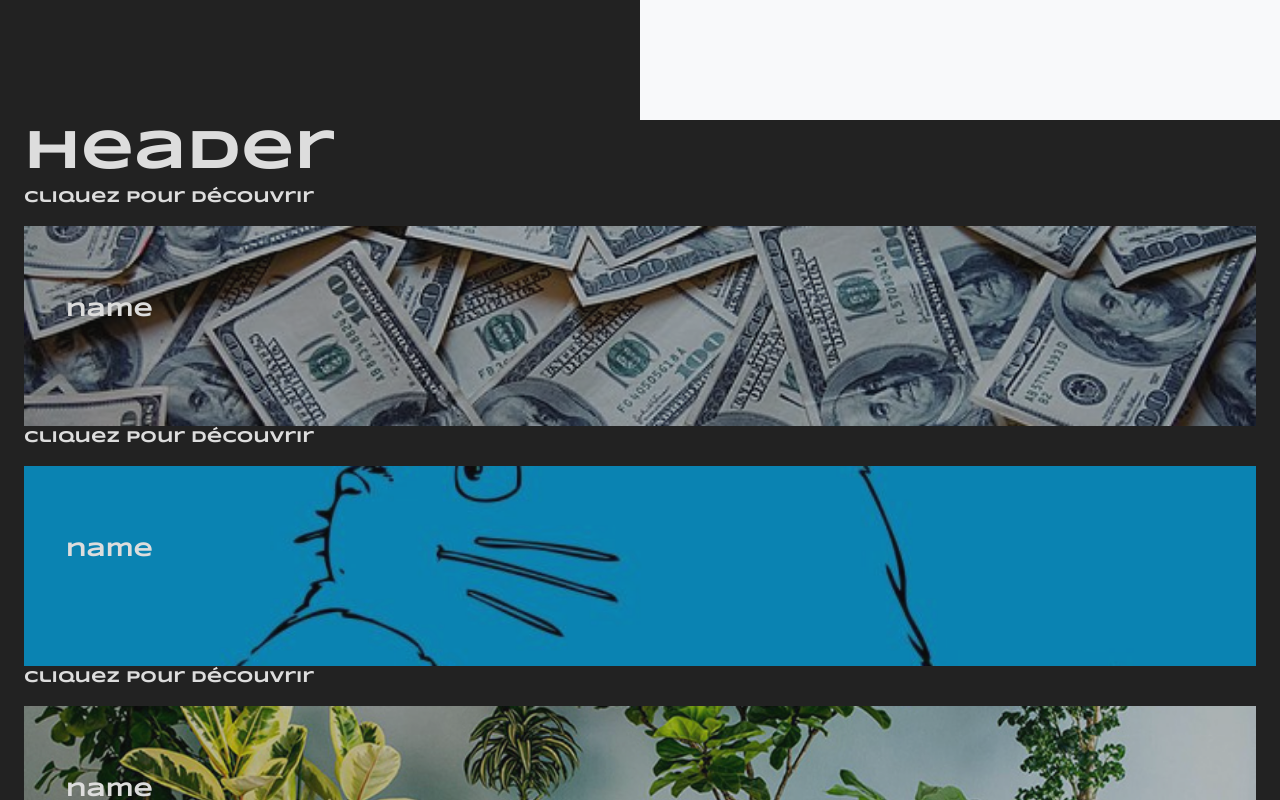
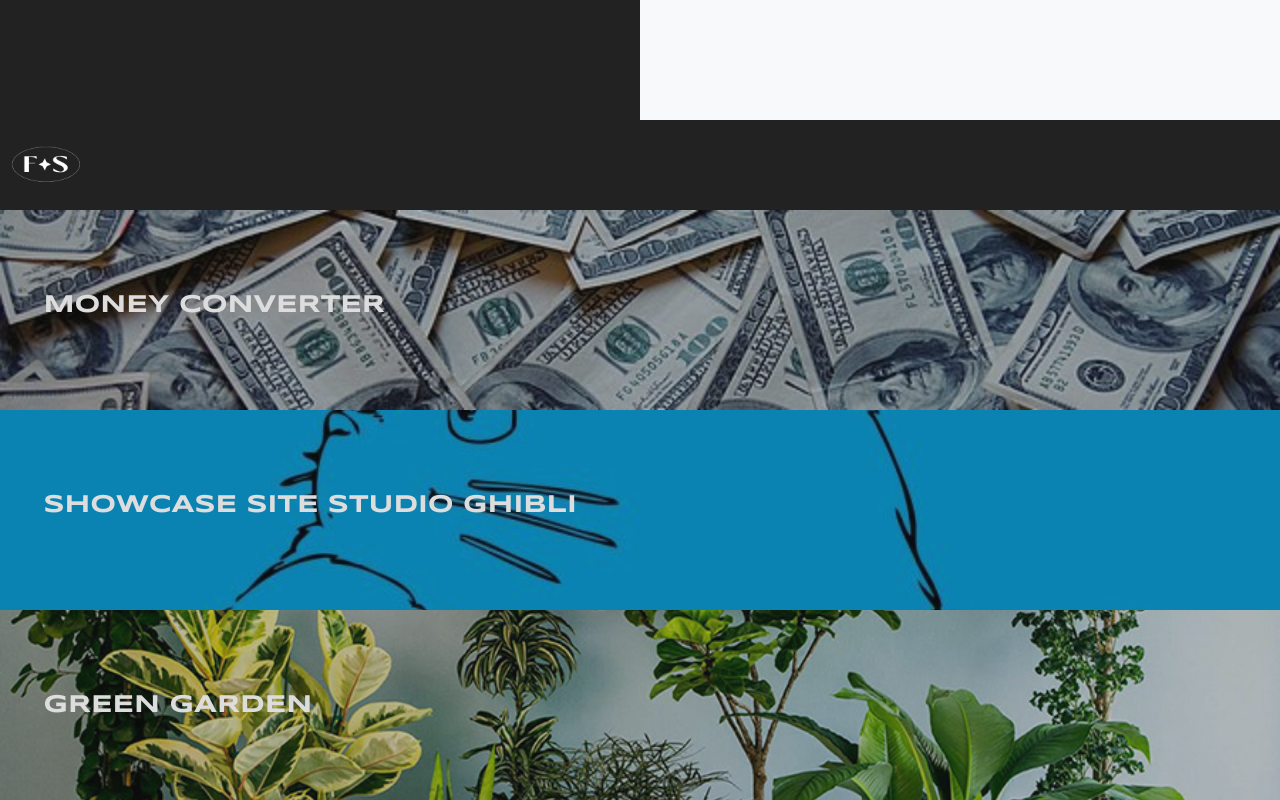
Before and after one commit to xkedass/Portfolio, a React (Create React App) app: page / in a window 1280 px wide. Shown: the part 1480-2280 px from the top of the page. Built offline with nearby package versions, Linux system fonts and the light colour scheme.

Commit message:
projects + css
intégration des projets
je t'ai mis 2 solutions à creuser l'un est en commentaire et l'autre ne l'est pas

:)

```diff
--- a/src/App.js
+++ b/src/App.js
@@ -1,6 +1,7 @@
 import Home from './pages/Home';
-import { BrowserRouter, Routes, Route } from 'react-router-dom';
+import { BrowserRouter, Routes, Route, useParams } from 'react-router-dom';
 import Notfound from './pages/Notfound';
+import ProjectPage from './pages/ProjectPage';
 
 
 
@@ -10,6 +11,7 @@
       <BrowserRouter>
         <Routes>
           <Route path="/" element={<Home />} />
+          <Route path="/project-page/:id" element={<ProjectPage/>} />
           <Route path="*" element={<Notfound/>} />
         </Routes>
       </BrowserRouter>
--- a/src/components/projects/Project.jsx
+++ b/src/components/projects/Project.jsx
@@ -1,67 +1,36 @@
-import React, { Component} from 'react';
-import { NavLink } from 'react-router-dom';
+import React, { useState } from "react";
+import { Link } from "react-router-dom";
 
-export default class Project extends Component {
-    state ={
-        showInfo: false,
-        message : 'name',
-    }
-    handleInfo = () => {
-      this.setState({
-        showInfo:!this.state.showInfo
-      })
-    }
-    handleMessage = () => {
-      this.setState({
-        message:this.state.message
-      })
-    }
+const Project = ({ item }) => {
+  const [isHovering, setIsHovering] = useState(false);
 
-  render() {
-    let {name, languagesIcons, source, info, picture, status} =this.props.item;
+
+  const handleMouseOver = () => {
+    setIsHovering(true);
+  };
+
+  const handleMouseOut = () => {
+    setIsHovering(false);
+  };
+
+  return (
+    <div className="project container-fluid gx-0">
+      <div
+        className="banner"
+        onMouseOver={handleMouseOver}
+        onMouseOut={handleMouseOut}
+      >
+        <h3 className="hide-title slide-top">{item.name}</h3>
+        <div>
+          {isHovering && <Link to={`/project-page/${item.id}`} ><h3 className="slide-top"> Découvrir </h3> </Link>  }
+        </div>
+        <img src={item.picture} alt="presentation du projet" />
+      </div>
 
 
 
-    return (
-      <div className="project container-fluid">
-        <NavLink activeclassname = 'visible' className="banner">
-          <div>
-            {this.state.message && <h3 className='message'> {this.state.message}</h3>}
-          </div>
-          <p> cliquez pour découvrir </p>
-          <img
-            src={picture}
-            alt="presentation du projet"
-            onClick={this.handleInfo}
-          />
-        </NavLink>
+      </div>
+  );
+};
 
-
-        {this.state.showInfo && (
-          <div className="showInfos">
-            <div className="infosContent">
-              <div className="head">
-                <h2>{name}</h2>
-                <div className="sourceCode">
-                  <a
-                    href={source}
-                    rel="noopener noreferrer"
-                    className="button"
-                    target="blank"
-                  >
-                    Source
-                  </a>
-                </div>
-              </div>
-
-              <p className="text">{info}</p>
-              <div className="button return" onClick={this.handleInfo}>
-                Retourner sur la page
-              </div>
-            </div>
-          </div>
-        )}
-      </div>
-    );
-  }
-}
+export default Project;
--- a/src/components/projects/ProjectList.jsx
+++ b/src/components/projects/ProjectList.jsx
@@ -1,33 +1,18 @@
-import React, { Component } from 'react';
-import { portfolioData } from '../../data/portfolioData';
-import Project from'./Project';
+import React from "react";
+import { portfolioData } from "../../data/portfolioData";
+import Project from "./Project";
 
-export default class ProjectList extends Component {
-state ={
-    projects:portfolioData,
-};
+const ProjectList = () => {
 
 
-
-  render() {
-    let {projects}= this.state;
-
-    return (
-      <div className="portfolioContent">
-        <div className="projects">
-            {
-                projects
-                .map(item => {
-                    return(
-                        <Project
-                            key={item.id}
-                            item={item}
-                        />
-                    )
-                })
-            }
-        </div>
+  return (
+    <div className="portfolioContent">
+      <div className="projects">
+        {portfolioData.map((item) => {
+          return <Project key={item.id} item={item} />;
+        })}
       </div>
-    )
-  }
-}
+    </div>
+  );
+};
+export default ProjectList;
--- a/src/data/portfolioData.js
+++ b/src/data/portfolioData.js
@@ -1,3 +1,4 @@
+
 export const portfolioData = [
     {
       id: 1,
--- a/src/pages/Navigations.jsx
+++ b/src/pages/Navigations.jsx
@@ -10,13 +10,13 @@
           <div className="col-6 side-left ">
             <div className="logo d-flex justify-content-center align-items-center flex-column">
               <img src="./medias/logo black.png" alt="logo black" width={350} />
-              <a
+              {/* <a
                 className="text-center linkCv"
                 href="./medias/CV Fatiha SADEQ - Développeuse Web (1).pdf"
                 target="blank"
               >
                 TELECHARGEZ MON CV
-              </a>
+              </a> */}
             </div>
           </div>
           <div className="col-6 side-right bg-light d-flex justify-content-center align-items-center flex-column">
--- /dev/null
+++ b/src/pages/ProjectPage.jsx
@@ -0,0 +1,57 @@
+// import React, { useEffect, useState } from "react";
+// import { useParams } from "react-router";
+// import { portfolioData } from "../data/portfolioData";
+
+// const ProjectPage = ({match}) => {
+//   let params = useParams();
+
+//   const [project, setProject] = useState(null);
+
+//   useEffect(() => {
+//     portfolioData.forEach((project) => {
+//       if (project.params.id === project.id.toString()) {
+//         setProject(project);
+//       }
+//     });
+//   }, [match.params.id]);
+
+//   return (
+//     <div>
+//       {project ? (
+//         <div className="header-project ">
+//           <img src="./medias/logo black.png" width={90} alt="" />
+//         </div>
+//       ) : (
+//         <h4 className="center">Aucun projet à afficher !</h4>
+//       )}
+//     </div>
+//   );
+// };
+
+// export default ProjectPage;
+
+import { portfolioData } from "../data/portfolioData";
+import { Link } from "react-router-dom";
+
+const ProjectPage = () => {
+
+
+
+  return (
+    <div className="project-details">
+        {portfolioData.map((project) => (
+            <div className="project-preview" key = {project.id}>
+            <Link to={`/project-page/${project.id}`}>
+                <h2> {project.name}</h2>
+                <h2> {project.source}</h2>
+            </Link>
+        </div>
+        ))}
+    </div>
+    );
+}
+
+export default ProjectPage;
+
+
+// https://codesandbox.io/s/how-to-pass-id-to-react-js-path-link-qy2my?fontsize=14&hidenavigation=1&module=/src/App.js&theme=dark&file=/src/App.js
--- a/src/pages/Projects.jsx
+++ b/src/pages/Projects.jsx
@@ -5,10 +5,10 @@
 export default function Projects() {
   return (
     <>
-      <div className="projects container-fluid" id="projects">
-        <div className="projects-content flex-column container-fluid">
+      <div className="projects container-fluid gx-0" id="projects">
+        <div className="projects-content flex-column container-fluid gx-0">
         <div className="header-project ">
-          <h1> header </h1>
+          <img src="./medias/logo black.png" width={90} alt="" />
         </div>
           <ProjectList/>
         </div>
--- a/src/styles/components/_navigation.scss
+++ b/src/styles/components/_navigation.scss
@@ -15,4 +15,8 @@
     img{
         margin-top: 10vh;
     }
+
+    span{
+        font-size : 40px;
+    }
 }
--- a/src/styles/pages/_projects.scss
+++ b/src/styles/pages/_projects.scss
@@ -1,7 +1,7 @@
 .projects {
 
- @include verticalCenter;
- flex-direction: column;
+    @include verticalCenter;
+    flex-direction: column;
 
     .project {
         padding: 0;
@@ -9,33 +9,118 @@
         width: 100%;
         position: relative;
 
-        h3{
+        h3 {
             position: absolute;
-            top : 45%;
+            top: 45%;
             left: 3%;
             z-index: 1;
             background-color: transparent;
             color: $white;
-
-
-
+            visibility: visible;
+            font-size: 25px;
+            text-transform: uppercase;
         }
 
-        .visible{
-            color: red;
-
+        img {
+            height: 25vh;
+            width: 100%;
+            object-fit: cover;
+            position: relative;
+            opacity: 0.7;
         }
 
 
-
-        img{
-          height: 25vh;
-          width: 100%;
-          object-fit: cover;
-          position: relative;
-          opacity: 0.7;
+        .banner:hover {
+            .hide-title {
+                visibility: hidden;
+            }
         }
 
+        .slide-top {
+            animation: slide-top .5s cubic-bezier(.25, .46, .45, .94) both
+        }
+
+        ;
+
+        @keyframes slide-top {
+            0% {
+                transform: translateY(0)
+            }
+
+            100% {
+                transform: translateY(-15px)
+            }
+        }
 
     }
+
+    .header-project {
+        h1 {
+            font-size: 30px;
+        }
+    }
+
+    .showInfos {
+        position: absolute;
+        top: 0;
+        left: 0;
+        bottom: 0;
+        right: 0;
+        background: rgba(0, 0, 0, 0.507);
+        animation: popup .3s ease forwards ;
+        transform-origin: center;
+        z-index: 23;
+
+    }
+
+    .infosContent{
+        width: 600px;
+        position: relative;
+        top : 25%;
+        margin: 0 auto;
+        color: $color-5;
+        background: $color-1;
+        border-radius: $borderRadius;
+        padding: 2rem;
+        box-shadow: 0 10px 10px #333;
+        animation: popup .6s ease forwards;
+        transform: scale(0);
+        transform-origin: center;
+    }
+
+    @keyframes popup {
+        to {
+          transform: scale(1);
+        }
+      }
+
+      .head {
+        display: flex;
+        justify-content: space-around;
+        margin: 1rem 0;
+      }
+      h2 {
+        text-align: left;
+        margin-bottom: 1rem;
+      }
+      .button {
+        cursor: pointer;
+        color: $color-1;
+        background: $color-5;
+        border-radius: $borderRadius;
+        padding: 1rem;
+        transition: .2s;
+
+        &:hover {
+          background: $color-4;
+        }
+      }
+      .text {
+        text-align: justify;
+        padding-bottom: 1rem;
+      }
+      .return {
+        margin: 1rem auto;
+        width: 200px;
+      }
 }
```
Also changed, not shown: public/medias/logo black.png.
